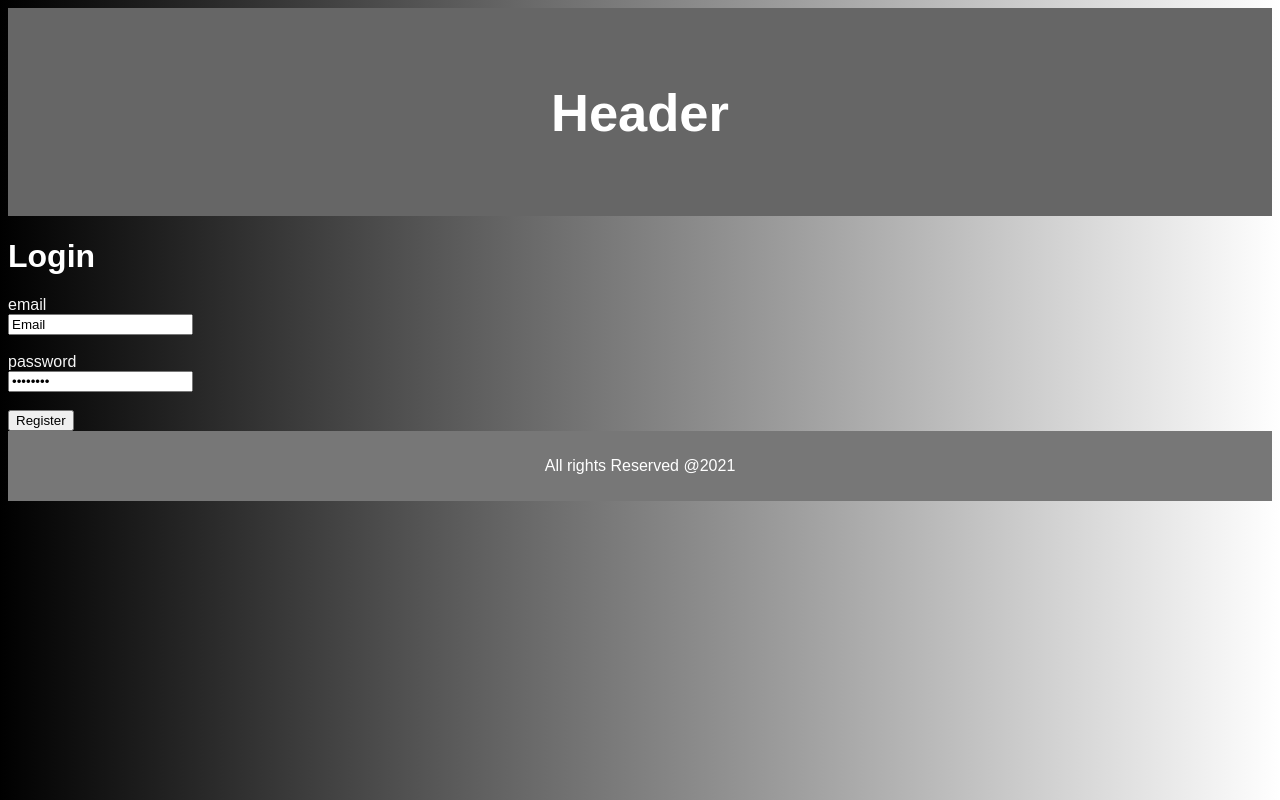
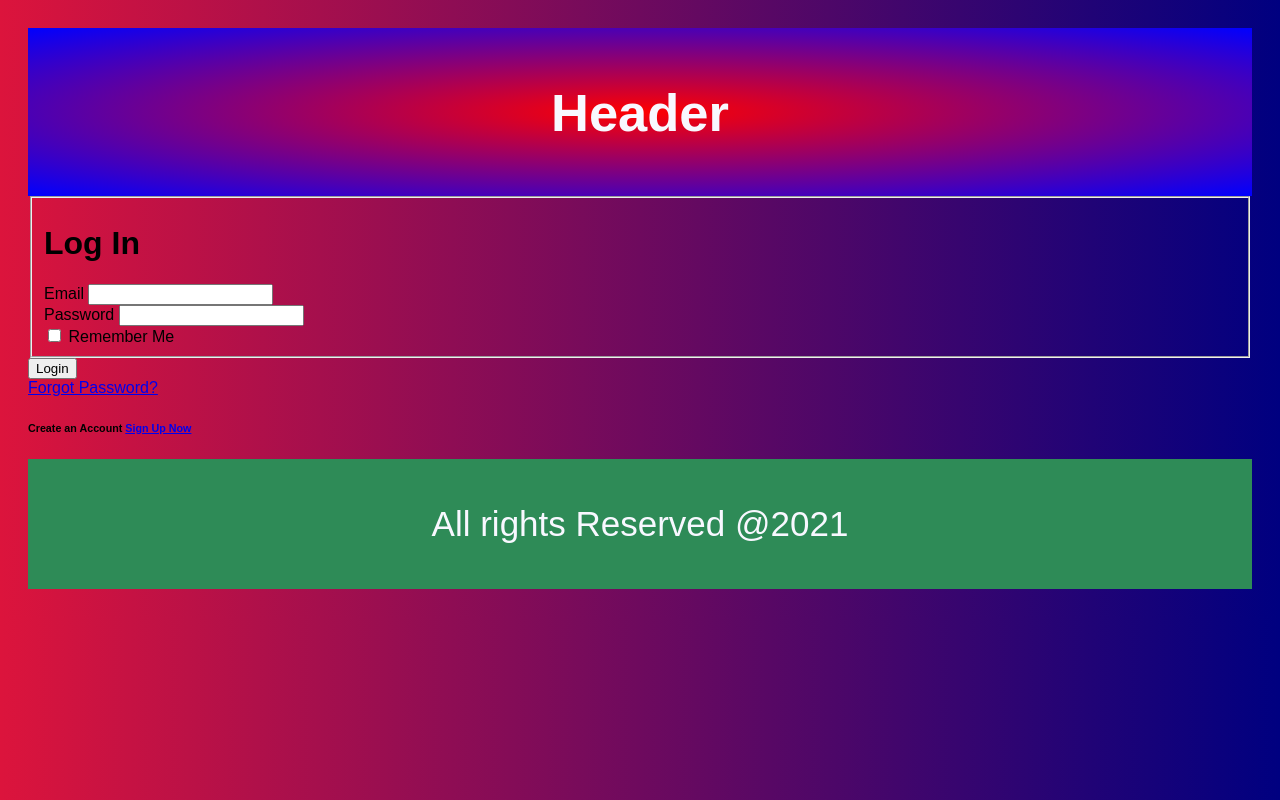
Before and after one commit to code93/trantor-bootcamp, a Flask app: page /Login in a window 1280 px wide. Run offline with Flask 2, Linux system fonts and the light colour scheme.

Commit message:
App for Authorization
 authenticating users login and logging them out, while displaying a message if they are logged in and a person can not go to any other page by modifying the url if I specify @login_required and also the password is being stored as hash in the db.

```diff
--- /dev/null
+++ b/Project/Authorization App/templates/blog.html
@@ -0,0 +1,5 @@
+<h2>Welcome to the Blog</h2>
+
+<h3>Hi {{ current_user.username }}</h3>
+
+<a href="{{ url_for('logout')}}">Logout Here</a>
--- a/Project/Website/app.py
+++ b/Project/Website/app.py
@@ -1,13 +1,69 @@
+import os
+from re import UNICODE
 import sqlite3
-from flask import Flask, redirect, render_template, request
+from flask import Flask, redirect, render_template, request, url_for, flash, Response
+from flask_login import LoginManager,UserMixin, login_required, login_user, logout_user, current_user
+from forms import LoginForm
+
+
 
 
 app = Flask(__name__)
+app.debug = True
+
+SECRET_KEY = os.urandom(32)
+app.config['SECRET_KEY'] = SECRET_KEY
 
 conn=sqlite3.connect("froshims.db",check_same_thread=False)
 cur= conn.cursor()
-cur.execute('''CREATE TABLE IF NOT EXISTS registrants(email TEXT, password TEXT)''')
+cur.execute('''CREATE TABLE IF NOT EXISTS login(user_id INTEGER PRIMARY KEY AUTOINCREMENT,
+email text not null,
+password text not null);''')
 conn.commit()
+
+login_manager = LoginManager()
+login_manager.init_app(app)
+login_manager.login_view = "login"
+
+class User(UserMixin):
+    def __init__(self, id, email, password):
+         self.id = UNICODE(id)
+         self.email = email
+         self.password = password
+         self.authenticated = False
+    def is_active(self):
+         return self.is_active()
+    def is_anonymous(self):
+         return False
+    def is_authenticated(self):
+         return self.authenticated
+    def is_active(self):
+         return True
+    def get_id(self):
+         return self.id
+
+
+@login_manager.user_loader
+def load_user(user_id):
+   conn = sqlite3.connect('froshims.db')
+   curs = conn.cursor()
+   curs.execute("SELECT * from login where id = (?)",[user_id])
+   lu = curs.fetchone()
+   if lu is None:
+      return None
+   else:
+      return User(int(lu[0]), lu[1], lu[2])
+
+
+
+@app.route("/hello")
+def hello():
+    if current_user.is_authenticated:
+        return 'Hello %s!' % current_user.name
+    else:
+        return 'You are not logged in!'
+
+
 
 
 
@@ -22,9 +78,30 @@ def Homepage():
 
 
 
-@app.route("/Login")
+@app.route("/Login", methods=["get","post"])
 def Login():
-    return render_template("Login.html")
+    if current_user.is_authenticated:
+        return redirect(url_for('profile'))
+
+    form = LoginForm()
+
+    if form.validate_on_submit():
+        conn = sqlite3.connect('froshims.db')
+
+        curs = conn.cursor()
+        curs.execute("SELECT * FROM login where email = (?)",    [form.email.data])
+        user = list(curs.fetchone())
+        Us = load_user(user[0])
+        if form.email.data == Us.email and form.password.data == Us.password:
+            login_user(Us, remember=form.remember.data)
+            Umail = list({form.email.data})[0].split('@')[0]
+            flash('Logged in successfully '+Umail)
+            redirect(url_for('profile'))
+        else:
+            flash('Login Unsuccessfull.')
+    return render_template('Login.html',title='Login', form=form)
+
+
 
 @app.route("/Signup")
 def Signup():
@@ -36,7 +113,7 @@ def Contact():
     return render_template("Contact.html")
 
 
-@app.route("/register", methods=["POST"])
+@app.route("/register", methods=["GET","POST"])
 def register():
 
     email = request.form.get("email")
@@ -49,12 +126,16 @@ def register():
 
     df = (email, password)
 
-    cur.execute('''INSERT INTO registrants(email,password) VALUES(?,?)''', df)
+    cur.execute('''INSERT INTO login(email,password) VALUES(?,?)''', df)
 
     return redirect("/registrants")
 
 
 @app.route("/registrants")
 def registrants():
-    registrants = cur.execute('''SELECT * FROM registrants''')
+    registrants = cur.execute('''SELECT * FROM login''')
     return render_template("success.html", message="you are Logged IN!")
+
+
+if __name__ == "__main__":
+  app.run(host='0.0.0.0',port=8080,threaded=True)
--- /dev/null
+++ b/Project/Website/forms.py
@@ -0,0 +1,16 @@
+from flask_wtf import FlaskForm
+from wtforms import StringField, PasswordField, SubmitField, BooleanField
+from wtforms.validators import DataRequired, Length, Email, EqualTo, ValidationError
+import sqlite3
+class LoginForm(FlaskForm):
+ email = StringField('Email',validators=[DataRequired(),Email()])
+ password = PasswordField('Password',validators=[DataRequired()])
+ remember = BooleanField('Remember Me')
+ submit = SubmitField('Login')
+ def validate_email(self, email):
+    conn = sqlite3.connect('froshims.db')
+    curs = conn.cursor()
+    curs.execute("SELECT email FROM login where email = (?)",[email.data])
+    valemail = curs.fetchone()
+    if valemail is None:
+      raise ValidationError('This Email ID is not registered. Please register before login')
--- a/Project/Website/static/styles.css
+++ b/Project/Website/static/styles.css
@@ -1,6 +1,7 @@
 body {
-    background-image: linear-gradient(to right, rgb(0,0,0) ,rgb(255,255,255));
+    background-image: linear-gradient(to right, crimson , navy);
     align-items: center;
+    padding: 20px;
 }
 
 .center {
@@ -17,11 +18,12 @@ body {
 
   /* Style the header */
   header {
-    background-color: #666;
-    padding: 30px;
+    background-image: radial-gradient(red, blue);
+    box-shadow: darkcyan;
+    padding: 10px;
     text-align: center;
     font-size: 35px;
-    color: white;
+    color: ghostwhite;
   }
 
   /* Create two columns/boxes that floats next to each other */
@@ -29,13 +31,15 @@ body {
     float: left;
     width: 30%;
     height: 300px; /* only for demonstration, should be removed */
-    background: #ccc;
+    color: whitesmoke;
+    scrollbar-highlight-color: whitesmoke;
     padding: 20px;
   }
 
   /* Style the list inside the menu */
   nav ul {
     list-style-type: none;
+    background-color: rgb(238, 192, 159);
     padding: 0;
   }
 
@@ -43,7 +47,7 @@ body {
     float: left;
     padding: 20px;
     width: 70%;
-    background-color: #f1f1f1;
+    background-color: whitesmoke;
     height: 300px; /* only for demonstration, should be removed */
   }
 
@@ -56,10 +60,13 @@ body {
 
   /* Style the footer */
   footer {
-    background-color: #777;
+    background-color: #2E8B57;
+    box-shadow: darkcyan;
     padding: 10px;
     text-align: center;
-    color: white;
+    font-size: 35px;
+    color: ghostwhite;
+
   }
 
   /* Responsive layout - makes the two columns/boxes stack on top of each other instead of next to each other, on small screens */
--- a/Project/Website/templates/Login.html
+++ b/Project/Website/templates/Login.html
@@ -1,16 +1,46 @@
 {% extends "layout.html" %}
 {% block Login %}
-<div>
-  <h1 style="color: white;">Login</h1>
-  <form action="/register" method="post">
 
-    <label for="email", style="color: whitesmoke;">email</label><br>
-    <input type="email" id="email" name="email" value="Email"><br><br>
-    <label for="password", style="color: whitesmoke;">password</label><br>
-    <input type="password" id="password" name="password" value="Password"><br><br>
-
-    <input type="submit" value="Register">
-  </form>
-</div>
+ <form method="post" action="">
+  {{ form.hidden_tag() }}
+  <fieldset class="form-group">
+   <h1>Log In</h1>
+   <div class="form-group">
+    {{ form.email.label(class="form-control-label")}}
+    {% if form.email.errors %}
+     {{ form.email(class="form-control form-control-lg is-invalid") }}
+     <div class="invalid-feedback">
+      {% for error in form.email.errors %}
+       <span>{{ error }}</span>
+      {% endfor %}
+     </div>
+    {% else %}
+     {{ form.email(class="form-control form-control-lg")}}
+    {% endif %}
+   </div>
+   <div class="form-group">
+    {{ form.password.label(class="form-control-label")}}
+    {% if form.password.errors %}
+     {{ form.password(class="form-control form-control-lg is-invalid") }}
+     <div class="invalid-feedback">
+      {% for error in form.password.errors %}
+       <span>{{ error }}</span>
+      {% endfor %}
+     </div>
+    {% else %}
+     {{ form.password(class="form-control form-control-lg")}}
+    {% endif %}
+   </div>
+   <div class="form-group">
+    {{ form.remember(class="form-check-input") }}
+    {{ form.remember.label(class="form-check-label") }}
+   </div>
+  </fieldset>
+  <div class="form-group">
+   {{ form.submit(class="btn btn-outline-info")}}
+  </div>
+  <a href="javascript:void(0)" onclick="location.href='/reset'">Forgot Password?</a>
+ </form>
+ <h6>Create an Account <a href="javascript:void(0)" onclick="location.href='/register'">Sign Up Now</a></h6>
 
 {% endblock %}
```
Also changed, not shown: Project/Authorization App/app.py (added, +64 -0 lines), Project/Authorization App/models.py (added, +26 -0 lines), Project/Authorization App/templates/login.html (added, +8 -0 lines), Project/Authorization App/templates/register.html (added, +9 -0 lines), Project/Website/templates/html_template.html (added, +43 -0 lines), Project/Authorization App/data.db (added), Project/Website/froshims.db.
